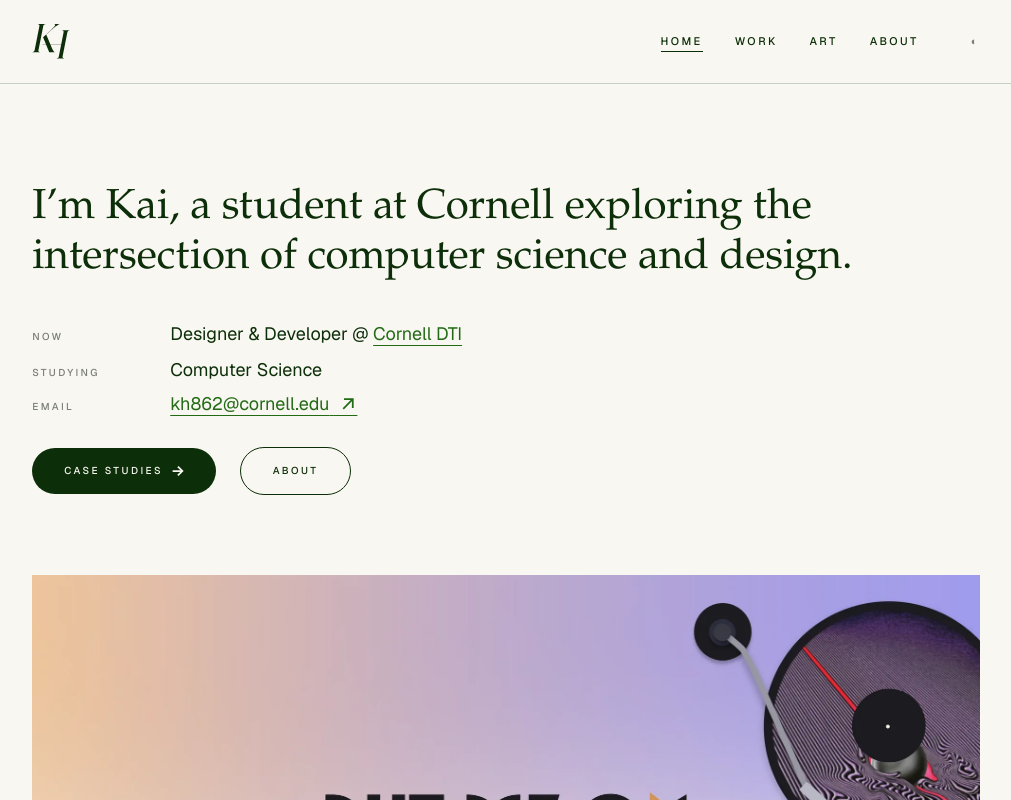
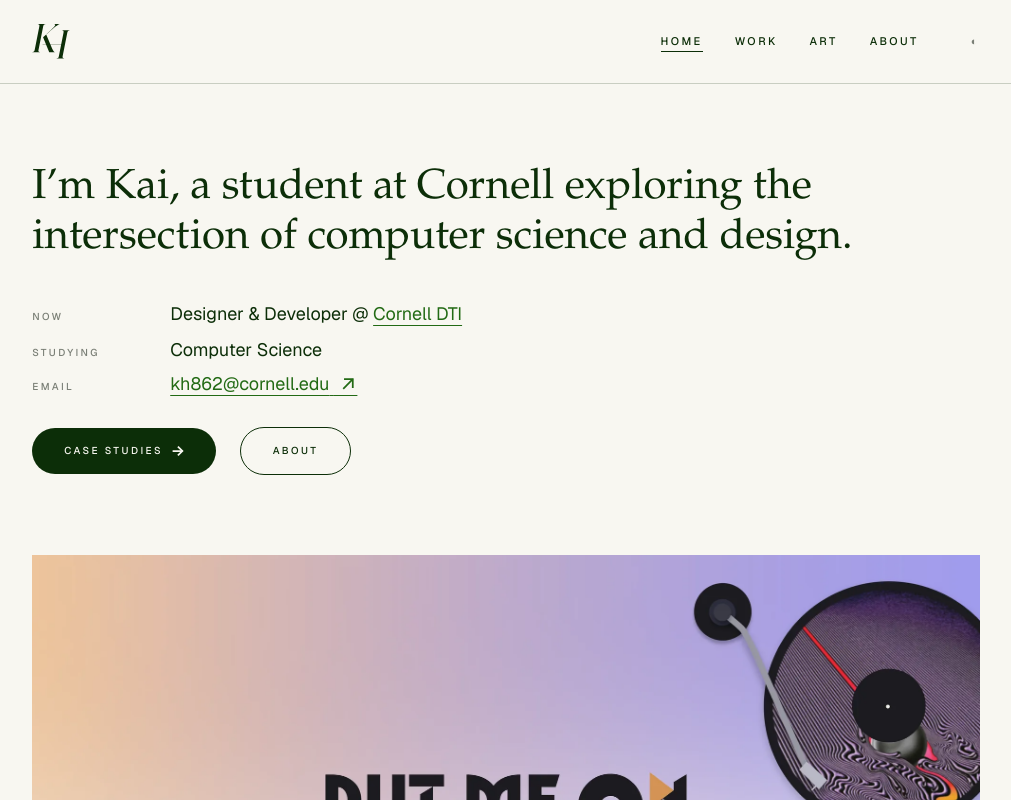
Before and after one commit to harashimakai/portfolio-kai, a React (Vite) app: page / in a window 1280 px wide. Shown: the top 800 px of the page, without its empty margins (134-1145 px from the left). Built offline with nearby package versions, Linux system fonts and the light colour scheme; a web font is replaced by a local one.

Commit message:
updated home page spacing

```diff
--- a/src/styles/pages/home.css
+++ b/src/styles/pages/home.css
@@ -3,7 +3,7 @@
 }
 
 .intro-section {
-  padding: 100px var(--page-gutter) 80px;
+  padding: 80px var(--page-gutter) 80px;
   transition: padding-top var(--ease-hover);
 }
 
```
